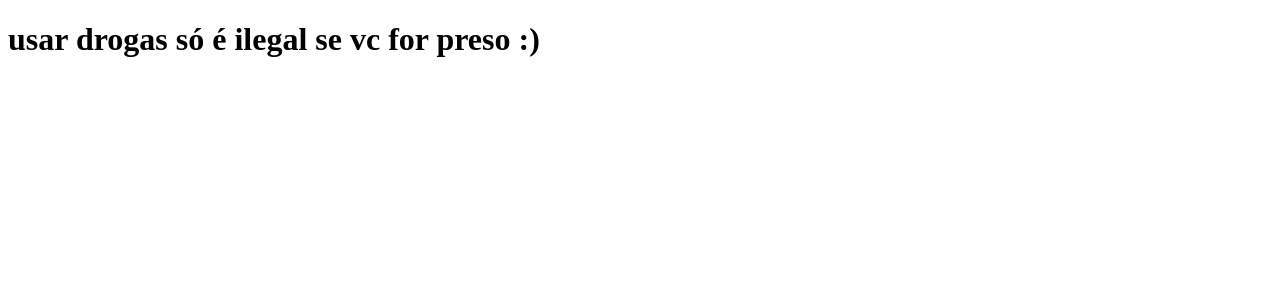
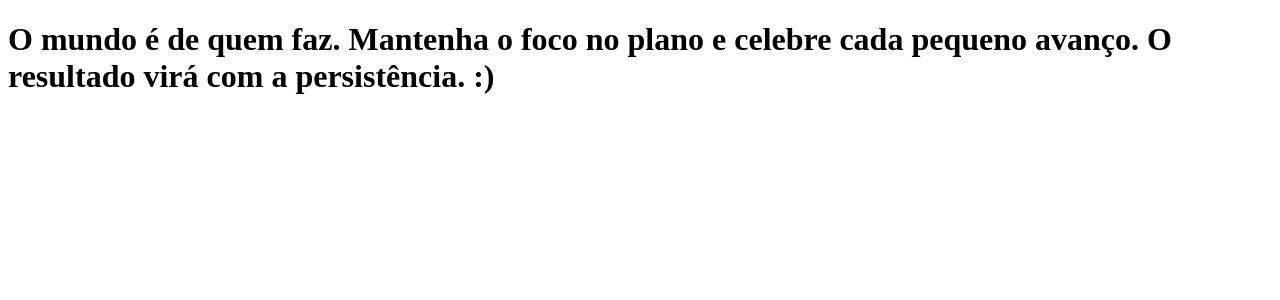
Before and after one commit to Elton-Gimenes/clone-Tabnews-2024, a Next.js app: page / in a window 1280 px wide. Shown: the top 300 px of the page. Built offline with nearby package versions, Linux system fonts and the light colour scheme.

Commit message:
atualiza a frase inicial

```diff
--- a/pages/index.js
+++ b/pages/index.js
@@ -1,5 +1,11 @@
 function Home() {
-  return <h1>usar drogas só é ilegal se vc for preso :)</h1>;
+  return (
+    <h1>
+      {" "}
+      O mundo é de quem faz. Mantenha o foco no plano e celebre cada pequeno
+      avanço. O resultado virá com a persistência. :)
+    </h1>
+  );
 }
 
 export default Home;
```
